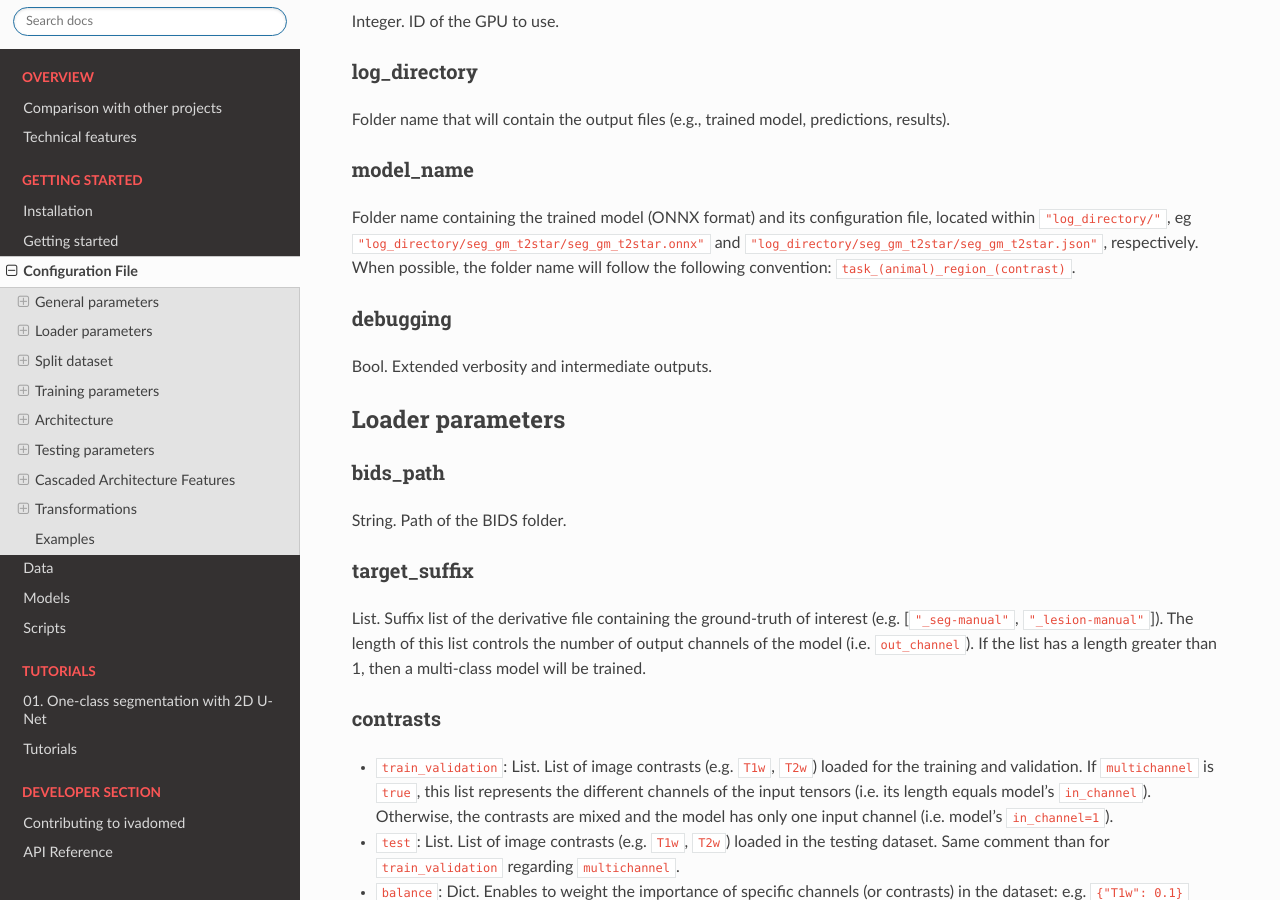
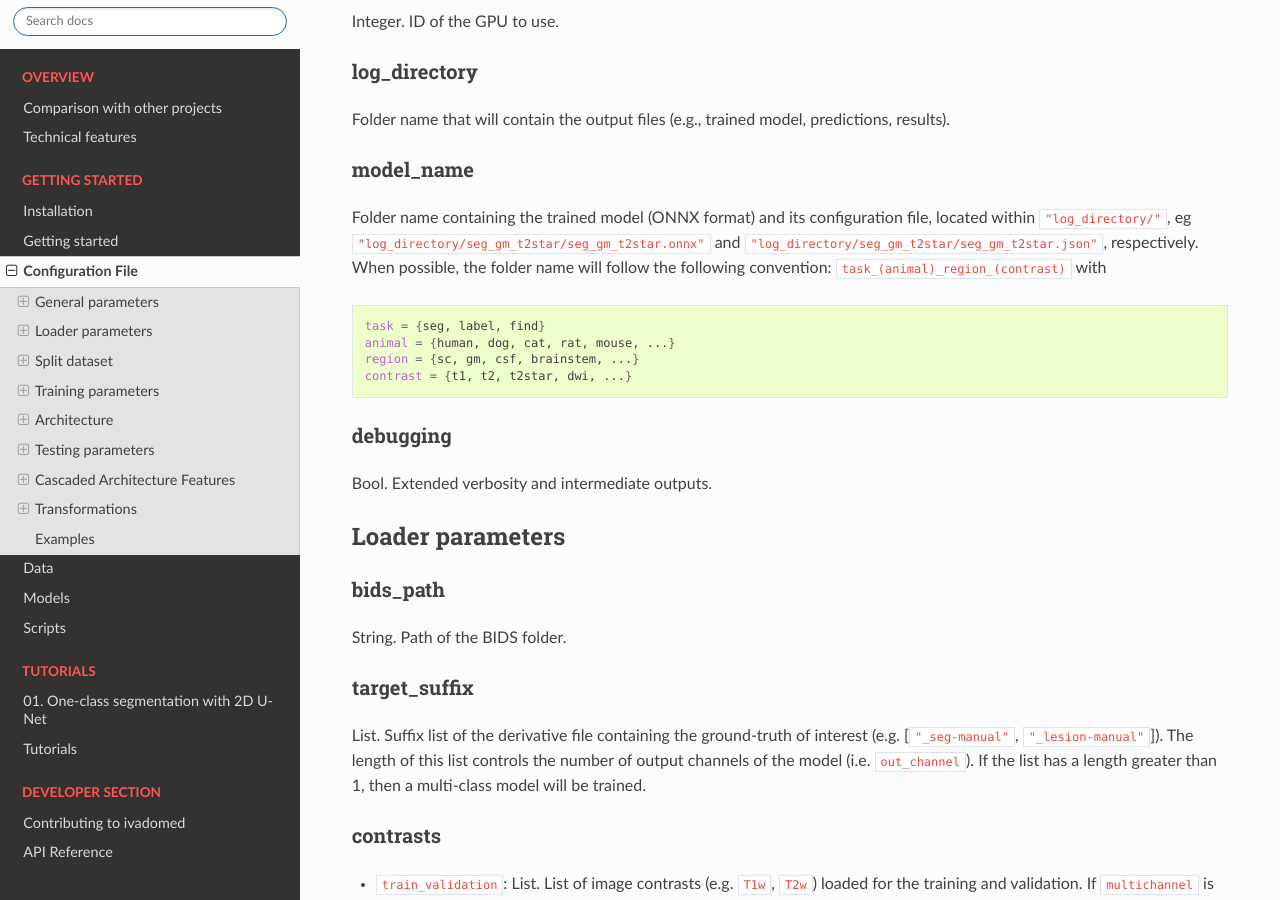
Before and after one commit to ivadomed/ivadomed, a Sphinx documentation site: the page built from docs/source/configuration_file.rst, in a window 1280 px wide and 900 px high, scrolled down 355 px. Built offline with Sphinx 7.4.7 and the Read the Docs theme 2.0.0, drawn with Linux system fonts in a browser that asks for light colours.

Commit message:
added list of option for model file name

```diff
--- a/docs/source/configuration_file.rst
+++ b/docs/source/configuration_file.rst
@@ -29,7 +29,14 @@ file, located within ``"log_directory/"``, eg
 ``"log_directory/seg_gm_t2star/seg_gm_t2star.onnx"`` and
 ``"log_directory/seg_gm_t2star/seg_gm_t2star.json"``, respectively. When
 possible, the folder name will follow the following convention:
-``task_(animal)_region_(contrast)``.
+``task_(animal)_region_(contrast)`` with
+
+.. code-block:: sh
+
+   task = {seg, label, find}
+   animal = {human, dog, cat, rat, mouse, ...}
+   region = {sc, gm, csf, brainstem, ...}
+   contrast = {t1, t2, t2star, dwi, ...}
 
 debugging
 ^^^^^^^^^
```
